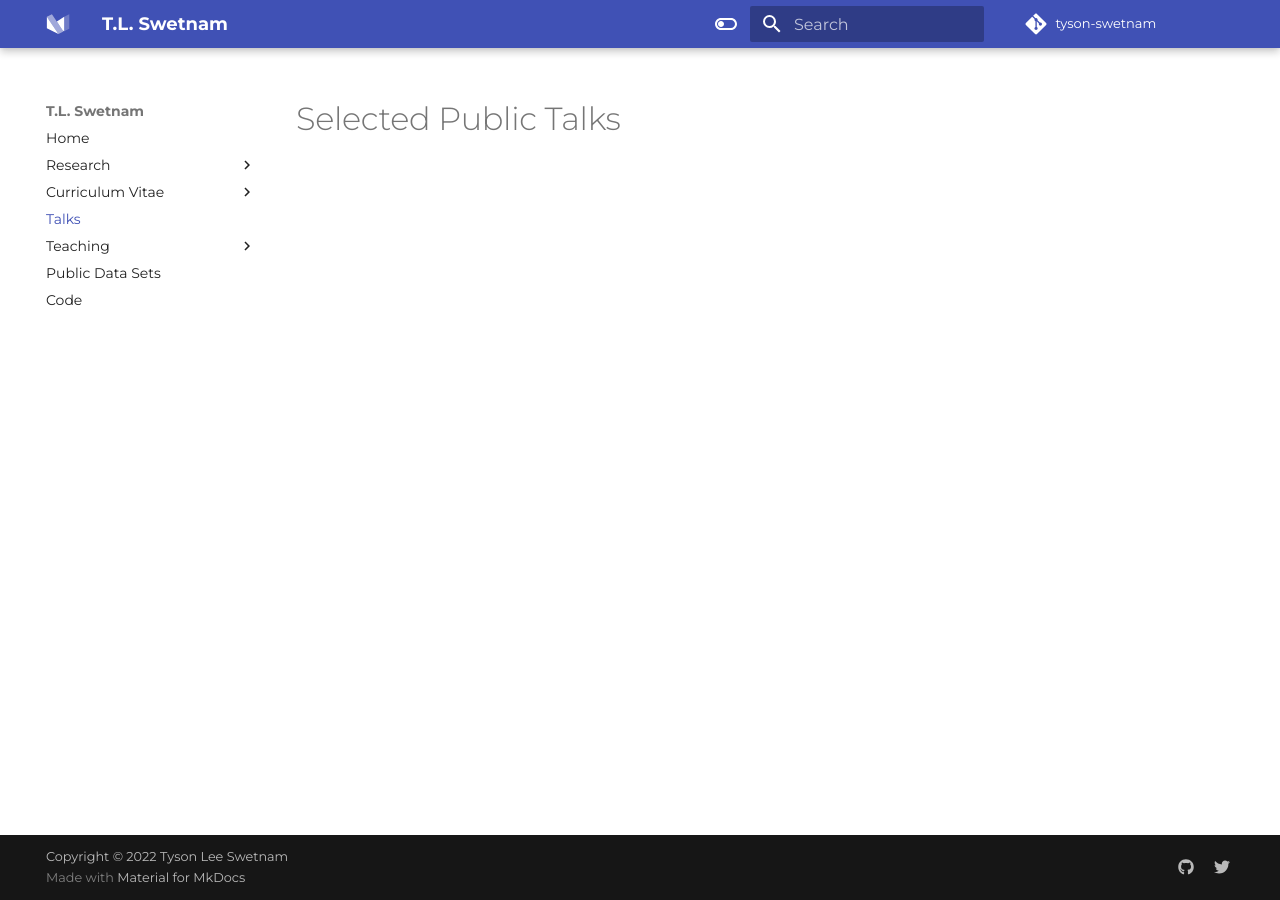
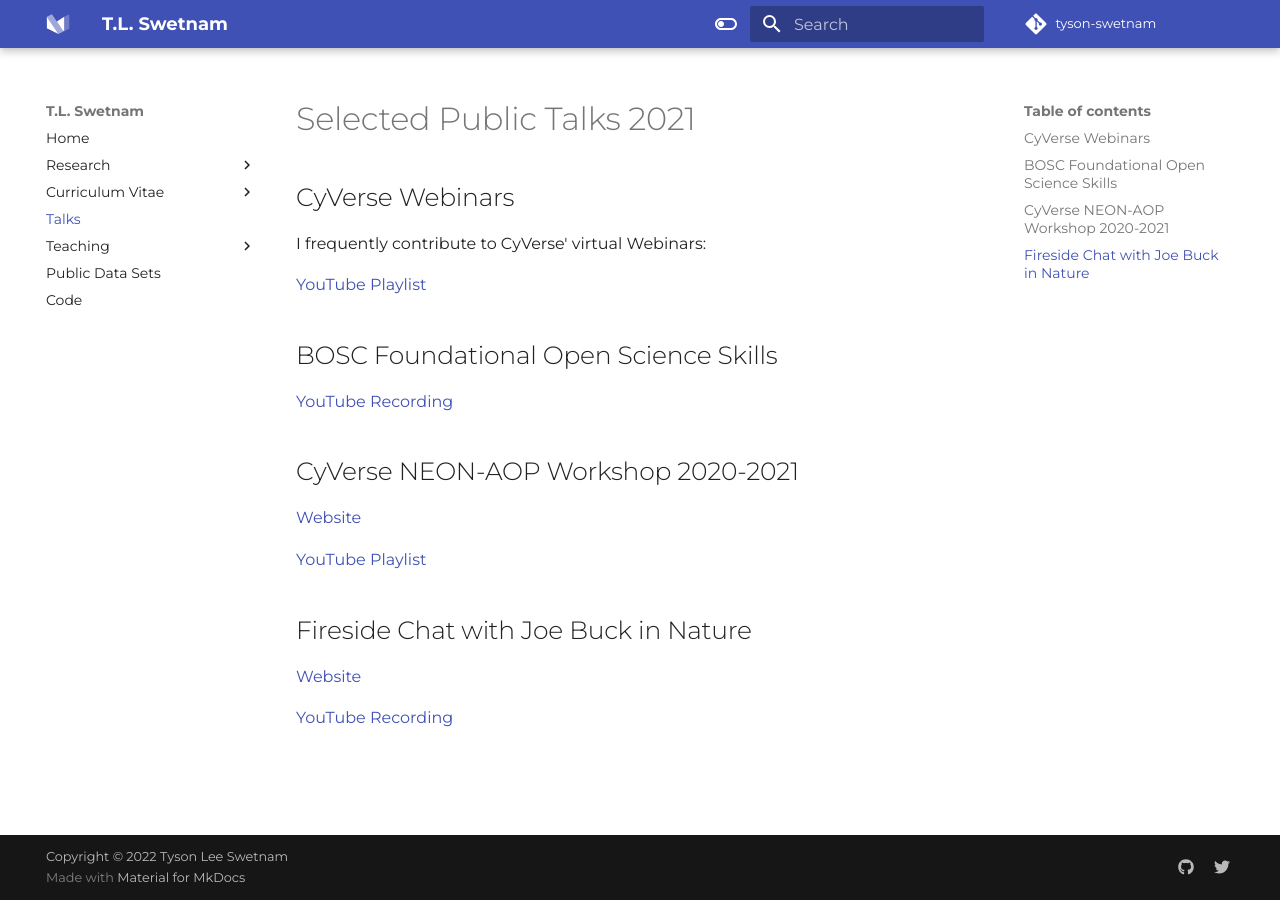
Before and after one commit to tyson-swetnam/new-website, an MkDocs documentation site: the page built from docs/talks.md, in a window 1280 px wide. Built offline with MkDocs 1.6.1 and Material for MkDocs 9.7.7, drawn with Linux system fonts in a browser that asks for light colours; some web fonts are replaced; comment, search, counter and statistics services are not loaded.

Commit message:
Update talks.md

```diff
--- a/docs/talks.md
+++ b/docs/talks.md
@@ -1 +1,23 @@
-# Selected Public Talks
+# Selected Public Talks 2021
+
+## CyVerse Webinars
+
+I frequently contribute to CyVerse' virtual Webinars:
+
+[YouTube Playlist](https://www.youtube.com/c/CyverseOrgProject/search?query=tyson%20swetnam)
+
+## BOSC Foundational Open Science Skills
+
+[YouTube Recording](https://www.youtube.com/watch?v=DqqWdejDtDA)
+
+## CyVerse NEON-AOP Workshop 2020-2021
+
+[Website](https://cyverse-2020-neon-aop-workshop.readthedocs-hosted.com/en/latest/)
+
+[YouTube Playlist](https://www.youtube.com/playlist?list=PL38WPXpo-ZW0x0f_nsWYO9eCuf5odC8Dw)
+
+## Fireside Chat with Joe Buck in Nature
+
+[Website](www.joebuckinnature.com)
+
+[YouTube Recording](https://www.youtube.com/watch?v=oVgg5YY3eTs&t=2016s)
```
